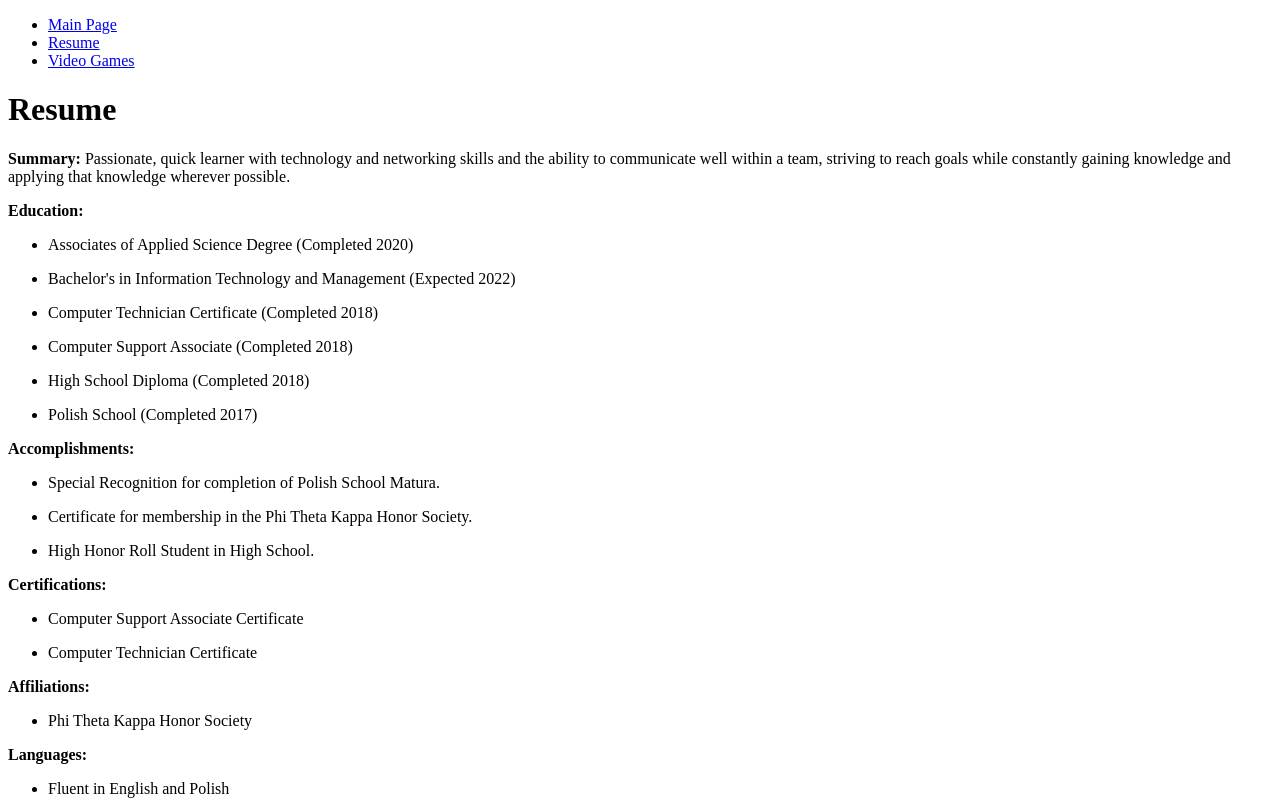
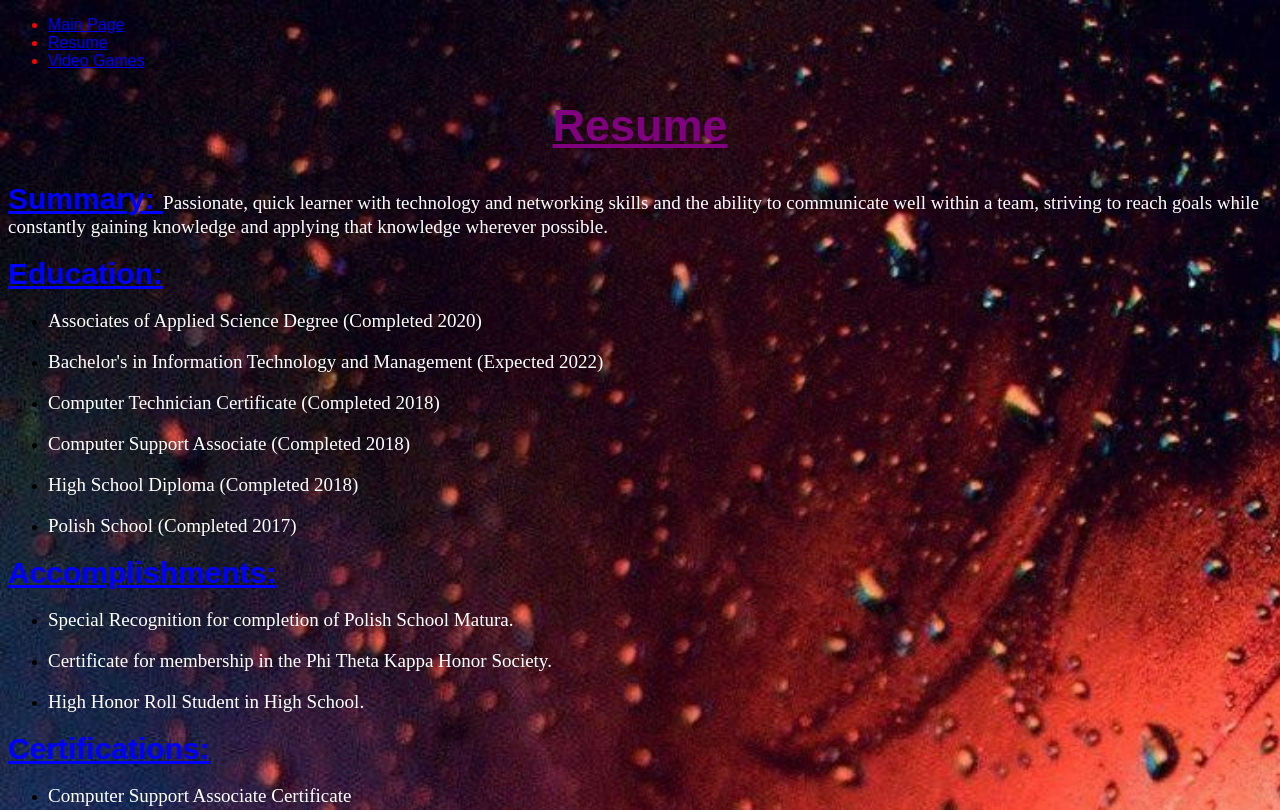
Before and after one commit to POleskiewicz/Project2, a plain HTML site: page resume.html in a window 1280 px wide. Shown: the top 810 px of the page. Drawn offline with Linux system fonts and the light colour scheme.

Commit message:
Styling update
added background, redone fonts, added underlining

```diff
--- a/css/style.css
+++ b/css/style.css
@@ -1,4 +1,4 @@
-#main {
+body {
 	background-image: url(../media/background.jpg);
 	background-repeat: repeat;
 	background-size: cover;
@@ -13,4 +13,25 @@ h1 {
 	font-family: 'Arial', sans-serif;
 	color: purple;
 	text-align: center;
+	font-size: 45px;
+	text-decoration: underline;
 }
+
+strong {
+	font-family: 'Arial', sans-serif;
+	color: blue;
+	text-align: center;
+	font-size: 30px;
+	text-decoration: underline;
+}
+
+p {
+	font-size: 19px;
+	color: white;
+}
+
+h2 {
+	font-size: 40px;
+	color: white;
+	text-decoration: underline;
+}
--- a/resume.html
+++ b/resume.html
@@ -3,6 +3,9 @@
 <head>
 	<meta charset="UTF-8">
 	<title>resume</title>
+
+	<link rel="stylesheet" href="css/style.css">
+
 	</head>
 
 	<body>
```
Also changed, not shown: index.html (+2 -0 lines), videogames.html (+3 -0 lines).
